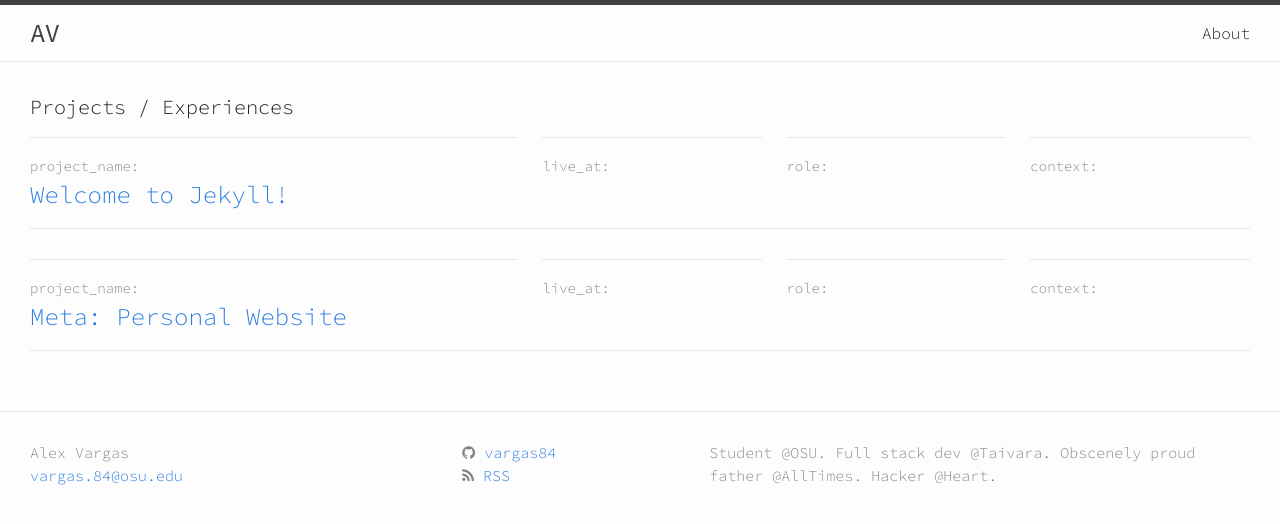
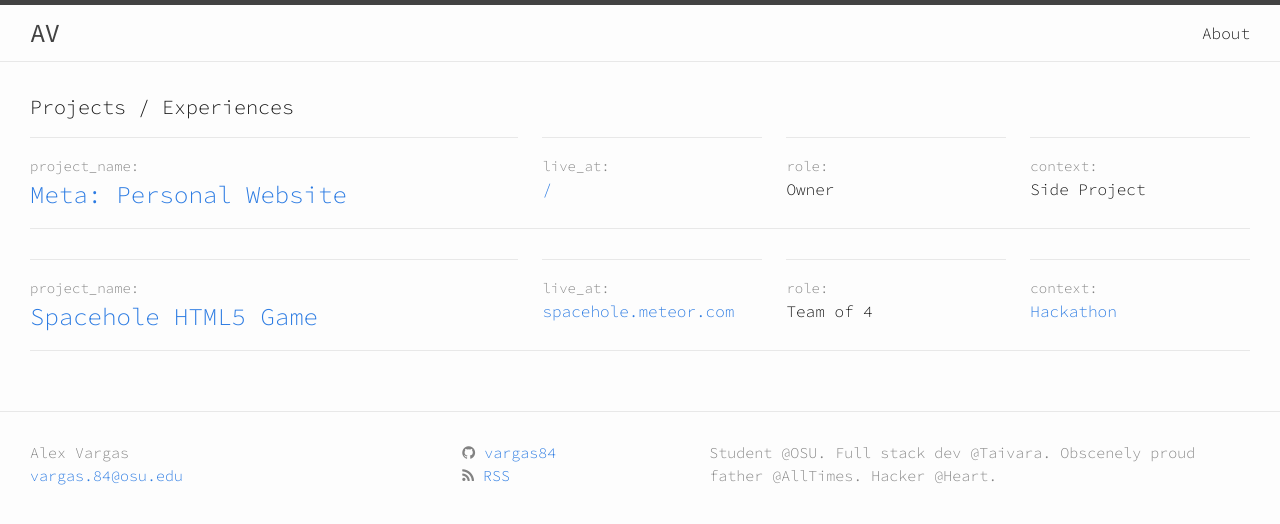
Before and after one commit to vargas84/vargas84.github.io, a Jekyll site: the page built from index.html, in a window 1280 px wide. Shown: the top 524 px of the page. Built offline with Jekyll 4.4.1, drawn with Linux system fonts in a browser that asks for light colours; nearby versions of some CDN libraries.

Commit message:
Update list scheme

```diff
--- a/_posts/2014-11-17-another-one.markdown
+++ b/_posts/2014-11-15-spacehole.markdown
@@ -1,8 +1,13 @@
 ---
 layout:     post
-title:      "Meta: Personal Website"
-startDate:  2014-11-17
+link: "http://spacehole.meteor.com"
+link_name: "spacehole.meteor.com"
+role: "Team of 4"
+context: "Hackathon"
+context_link: "http://townhack.co"
+date:   2014-11-15 16:10:15
 categories: Project
+title:      "Spacehole HTML5 Game"
 ---
 You’ll find this post in your `_posts` directory. Go ahead and edit it and re-build the site to see your changes. You can rebuild the site in many different ways, but the most common way is to run `jekyll serve`, which launches a web server and auto-regenerates your site when a file is updated.
 
--- a/_posts/2014-11-17-welcome-to-jekyll.markdown
+++ b/_posts/2014-11-17-meta.markdown
@@ -1,8 +1,12 @@
 ---
 layout: post
-title:  "Welcome to Jekyll!"
+title:  "Meta: Personal Website"
+link: "/"
+link_name: "/"
+role: "Owner"
+context: "Side Project"
 date:   2014-11-17 16:10:15
-categories: jekyll update
+categories: Project
 ---
 You’ll find this post in your `_posts` directory. Go ahead and edit it and re-build the site to see your changes. You can rebuild the site in many different ways, but the most common way is to run `jekyll serve`, which launches a web server and auto-regenerates your site when a file is updated.
 
--- a/_sass/_post_list.scss
+++ b/_sass/_post_list.scss
@@ -34,7 +34,13 @@
 
   .post-link {
     display: block;
-    font-size: 24px;
+    font-size: $base-font-size * 1.5;
+  }
+
+  .post-link-small, .post-item-desc {
+    margin: 0;
+    display: block;
+    font-size: $base-font-size;
   }
 
 }
--- a/index.html
+++ b/index.html
@@ -19,12 +19,23 @@ layout: default
           </div>
           <div class="post-list-item">
             <span class="post-meta">live_at:</span>
+            {% if post.link %}
+              <a class="post-link-small" href="{{ post.link }}">{{ post.link_name }}</a>
+            {% else %}
+              <p class="post-item-desc">n/a</p>
+            {% endif %}
           </div>
           <div class="post-list-item">
             <span class="post-meta">role:</span>
+            <p class="post-item-desc">{{ post.role }}</p>
           </div>
           <div class="post-list-item">
             <span class="post-meta">context:</span>
+            {% if post.context_link %}
+              <a class="post-link-small" href="{{ post.context_link }}">{{ post.context }}</a>
+            {% else %}
+              <p class="post-item-desc">{{ post.context }}</p>
+            {% endif %}
           </div>
         </li>
       {% endfor %}
```
